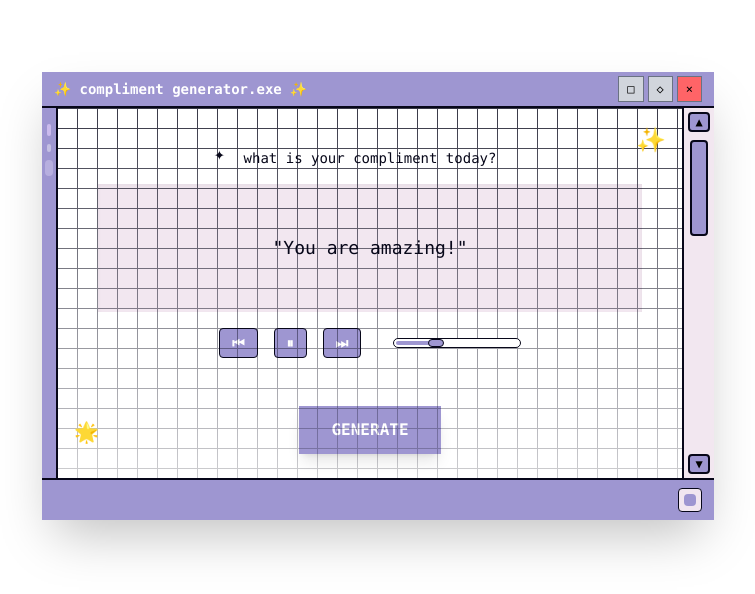
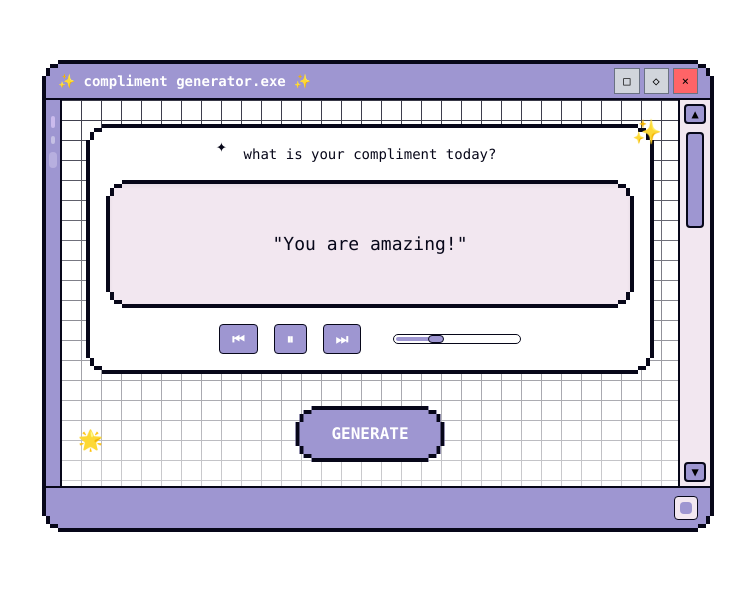
Before and after one commit to klaircodes/to-whom-it-may-concern, a React (Vite) app: page / in a window 1280 px wide. Shown: the part 104-698 px from the top of the page, without its empty margins (262-1017 px from the left). Built offline with nearby package versions, Linux system fonts and the light colour scheme.

Commit message:
added pixel borders

```diff
--- a/src/pixel-borders.css
+++ b/src/pixel-borders.css
@@ -0,0 +1,129 @@
+.pixel-corners,
+.pixel-corners--wrapper {
+  clip-path: polygon(0px calc(100% - 16px),
+    4px calc(100% - 16px),
+    4px calc(100% - 8px),
+    8px calc(100% - 8px),
+    8px calc(100% - 4px),
+    16px calc(100% - 4px),
+    16px 100%,
+    calc(100% - 16px) 100%,
+    calc(100% - 16px) calc(100% - 4px),
+    calc(100% - 8px) calc(100% - 4px),
+    calc(100% - 8px) calc(100% - 8px),
+    calc(100% - 4px) calc(100% - 8px),
+    calc(100% - 4px) calc(100% - 16px),
+    100% calc(100% - 16px),
+    100% 16px,
+    calc(100% - 4px) 16px,
+    calc(100% - 4px) 8px,
+    calc(100% - 8px) 8px,
+    calc(100% - 8px) 4px,
+    calc(100% - 16px) 4px,
+    calc(100% - 16px) 0px,
+    16px 0px,
+    16px 4px,
+    8px 4px,
+    8px 8px,
+    4px 8px,
+    4px 16px,
+    0px 16px);
+  position: relative;
+}
+.pixel-corners {
+  border: 4px solid transparent;
+}
+.pixel-corners--wrapper {
+  width: fit-content;
+  height: fit-content;
+}
+.pixel-corners--wrapper .pixel-corners {
+  display: block;
+  clip-path: polygon(4px 16px,
+    8px 16px,
+    8px 8px,
+    16px 8px,
+    16px 4px,
+    calc(100% - 16px) 4px,
+    calc(100% - 16px) 8px,
+    calc(100% - 8px) 8px,
+    calc(100% - 8px) 16px,
+    calc(100% - 4px) 16px,
+    calc(100% - 4px) calc(100% - 16px),
+    calc(100% - 8px) calc(100% - 16px),
+    calc(100% - 8px) calc(100% - 8px),
+    calc(100% - 16px) calc(100% - 8px),
+    calc(100% - 16px) calc(100% - 4px),
+    16px calc(100% - 4px),
+    16px calc(100% - 8px),
+    8px calc(100% - 8px),
+    8px calc(100% - 16px),
+    4px calc(100% - 16px));
+}
+.pixel-corners::after,
+.pixel-corners--wrapper::after {
+  content: "";
+  position: absolute;
+  clip-path: polygon(0px calc(100% - 16px),
+    4px calc(100% - 16px),
+    4px calc(100% - 8px),
+    8px calc(100% - 8px),
+    8px calc(100% - 4px),
+    16px calc(100% - 4px),
+    16px 100%,
+    calc(100% - 16px) 100%,
+    calc(100% - 16px) calc(100% - 4px),
+    calc(100% - 8px) calc(100% - 4px),
+    calc(100% - 8px) calc(100% - 8px),
+    calc(100% - 4px) calc(100% - 8px),
+    calc(100% - 4px) calc(100% - 16px),
+    100% calc(100% - 16px),
+    100% 16px,
+    calc(100% - 4px) 16px,
+    calc(100% - 4px) 8px,
+    calc(100% - 8px) 8px,
+    calc(100% - 8px) 4px,
+    calc(100% - 16px) 4px,
+    calc(100% - 16px) 0px,
+    16px 0px,
+    16px 4px,
+    8px 4px,
+    8px 8px,
+    4px 8px,
+    4px 16px,
+    0px 16px,
+    0px 50%,
+    4px 50%,
+    4px 16px,
+    8px 16px,
+    8px 8px,
+    16px 8px,
+    16px 4px,
+    calc(100% - 16px) 4px,
+    calc(100% - 16px) 8px,
+    calc(100% - 8px) 8px,
+    calc(100% - 8px) 16px,
+    calc(100% - 4px) 16px,
+    calc(100% - 4px) calc(100% - 16px),
+    calc(100% - 8px) calc(100% - 16px),
+    calc(100% - 8px) calc(100% - 8px),
+    calc(100% - 16px) calc(100% - 8px),
+    calc(100% - 16px) calc(100% - 4px),
+    16px calc(100% - 4px),
+    16px calc(100% - 8px),
+    8px calc(100% - 8px),
+    8px calc(100% - 16px),
+    4px calc(100% - 16px),
+    4px 50%,
+    0px 50%);
+  top: 0;
+  bottom: 0;
+  left: 0;
+  right: 0;
+  background: #070719;
+  display: block;
+  pointer-events: none;
+}
+.pixel-corners::after {
+  margin: -4px;
+}
```
